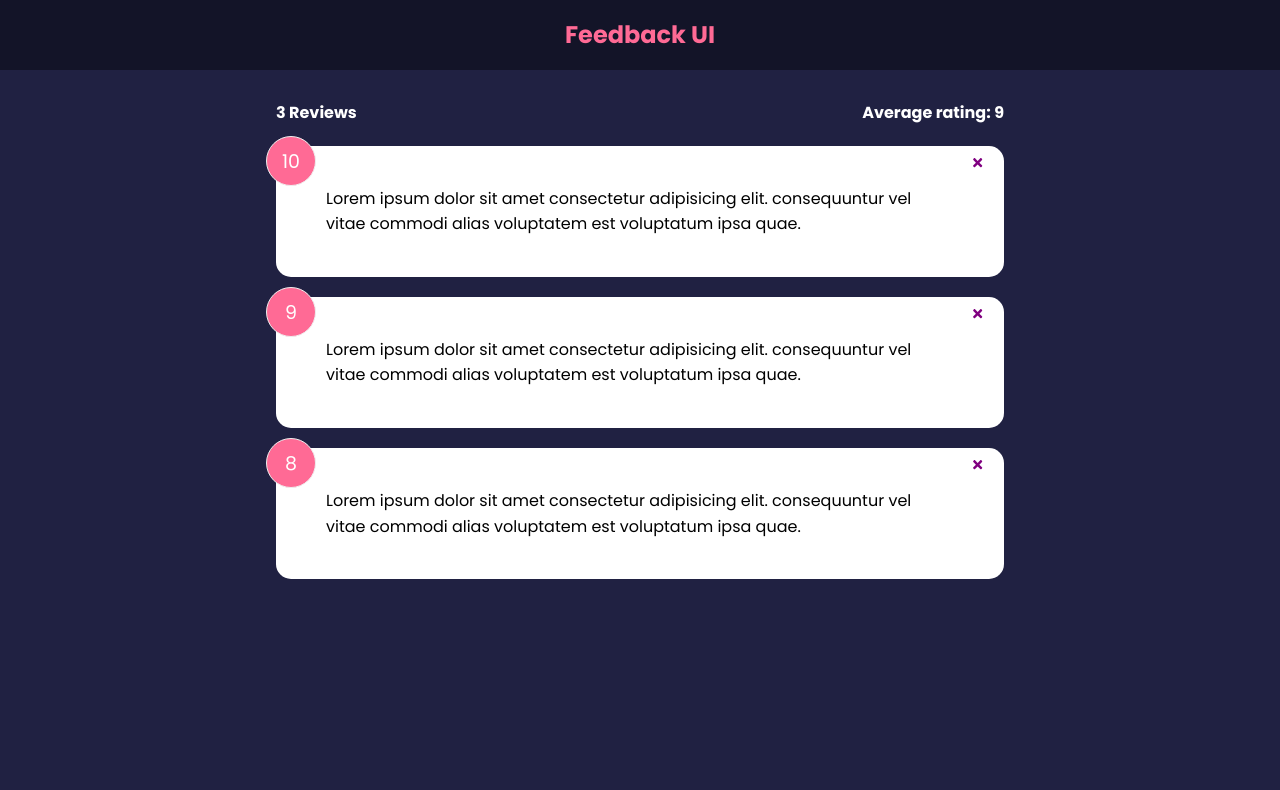
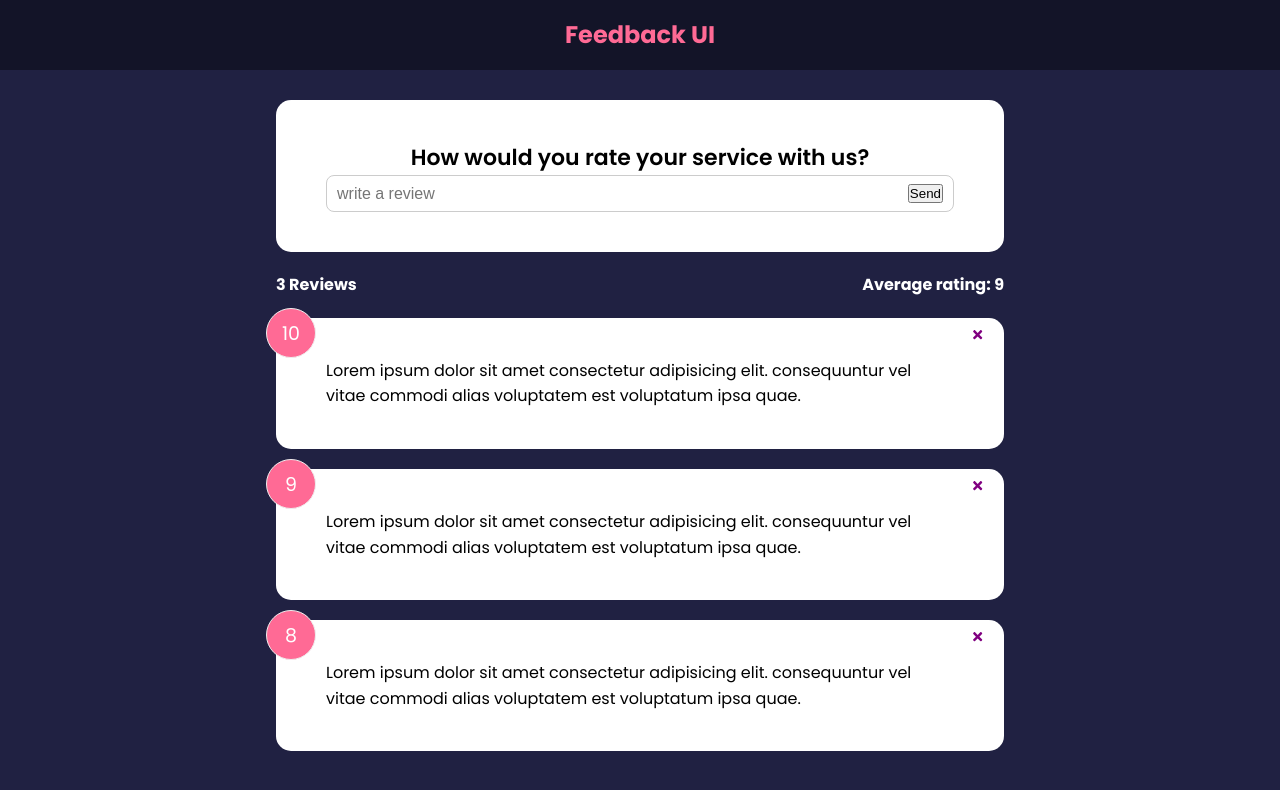
Before and after one commit to diptim01/Feedback-review-app, a React (Create React App) app: page / in a window 1280 px wide. Shown: the top 790 px of the page. Built offline with nearby package versions, Linux system fonts and the light colour scheme.

Commit message:
form input and state management

```diff
--- a/src/App.js
+++ b/src/App.js
@@ -3,6 +3,7 @@ import Header from "./component/Header";
 import FeedbackData from "./data/FeedbackData";
 import { useState } from "react";
 import FeedbackStats from "./component/FeedbackStats";
+import FeedbackForm from "./component/FeedbackForm";
 
 function App() {
   const [FeedBackItems, setFeedBackItems] = useState(FeedbackData);
@@ -15,8 +16,10 @@ function App() {
     <>
       <Header />
       <div className="container">
+        <FeedbackForm />
         <FeedbackStats feedback = {FeedBackItems}/>
         <FeedbackList feedback={FeedBackItems} handleDelete={deleteFeedback} />
+
       </div>
     </>
   );
--- /dev/null
+++ b/src/component/FeedbackForm.jsx
@@ -0,0 +1,29 @@
+import Card from "./shared/Card";
+import { useState } from "react";
+
+function FeedbackForm() {
+  const [text, setText] = useState("");
+  const handleTextChange = (e) => {
+    console.log(e.target.value);
+    setText(e.target.value);
+  };
+
+  return (
+    <Card>
+      <form action="">
+        <h2>How would you rate your service with us?</h2>
+        {/* todo - rating select component */}
+        <div className="input-group">
+          <input
+            onChange={handleTextChange}
+            type="text"
+            placeholder="write a review"
+          />
+          <button type="submit"> Send</button>
+        </div>
+      </form>
+    </Card>
+  );
+}
+
+export default FeedbackForm;
```
